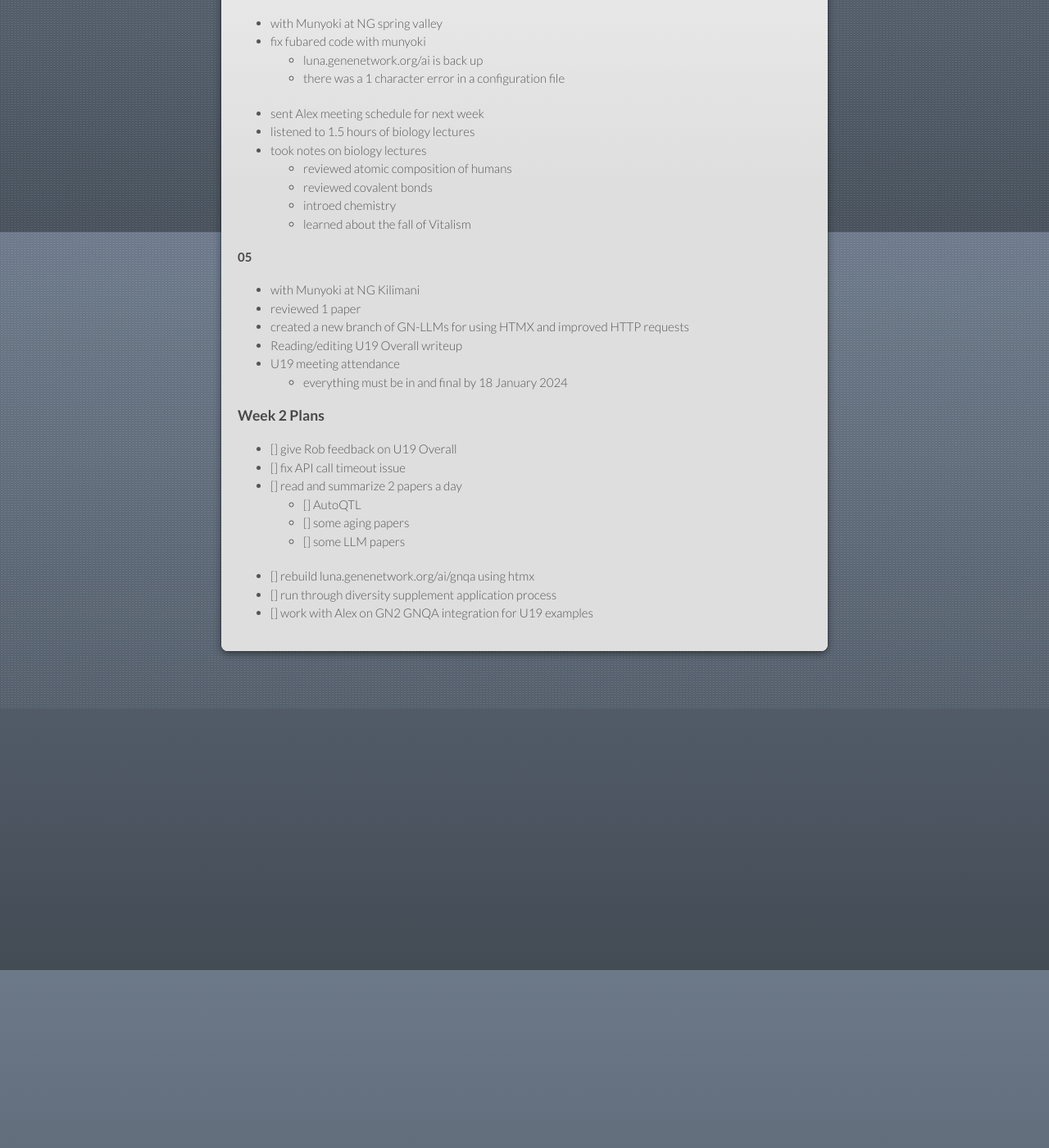
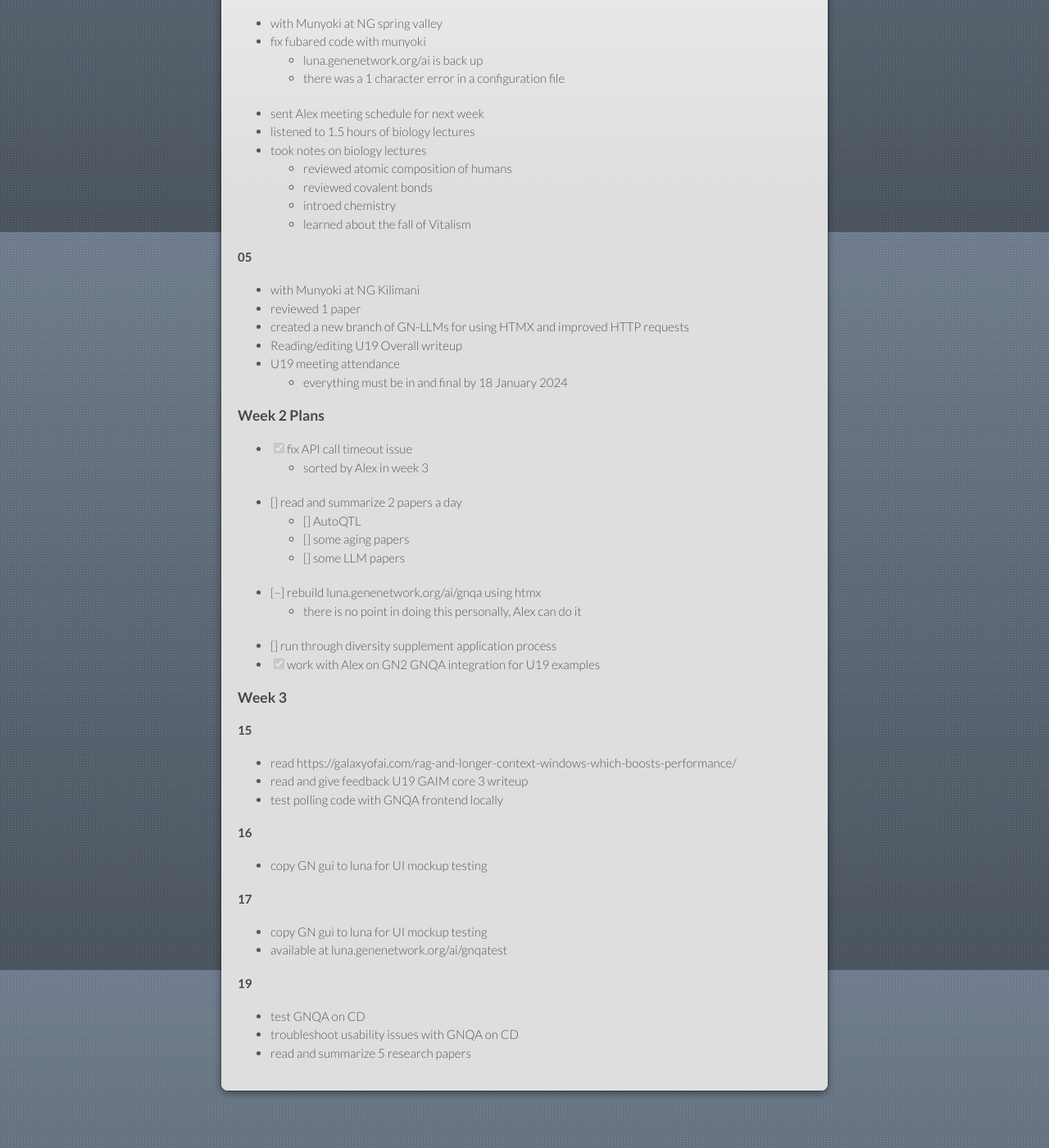
Before and after one commit to ShelbySolomonDarnell/shelbysolomondarnell.github.io, a Jekyll site: the page built from logs/2024-01-work.md, in a window 1280 px wide and 1400 px high, scrolled down 617 px. Shown: the whole window at 82% size. Built offline with Jekyll 4.4.1, drawn with Linux system fonts in a browser that asks for light colours; our own code applies the rules of GitHub Pages for plain Markdown files.

```diff
--- a/logs/2024-01-work.md
+++ b/logs/2024-01-work.md
@@ -40,12 +40,32 @@
 
 ### Week 2 Plans
 
-+ [] give Rob feedback on U19 Overall
-+ [] fix API call timeout issue
++ [x] fix API call timeout issue
+    + sorted by Alex in week 3
 + [] read and summarize 2 papers a day
     + [] AutoQTL
     + [] some aging papers
     + [] some LLM papers
-+ [] rebuild luna.genenetwork.org/ai/gnqa using htmx
++ [--] rebuild luna.genenetwork.org/ai/gnqa using htmx
+    + there is no point in doing this personally, Alex can do it
 + [] run through diversity supplement application process
-+ [] work with Alex on GN2 GNQA integration for U19 examples
++ [x] work with Alex on GN2 GNQA integration for U19 examples
+
+### Week 3
+
+#### 15
++ read https://galaxyofai.com/rag-and-longer-context-windows-which-boosts-performance/
++ read and give feedback U19 GAIM core 3 writeup
++ test polling code with GNQA frontend locally
+
+#### 16
++ copy GN gui to luna for UI mockup testing
+
+#### 17
++ copy GN gui to luna for UI mockup testing
++ available at luna.genenetwork.org/ai/gnqatest
+
+#### 19
++ test GNQA on CD
++ troubleshoot usability issues with GNQA on CD
++ read and summarize 5 research papers
```
Also changed, not shown: logs/reviews.md (added, +98 -0 lines).
